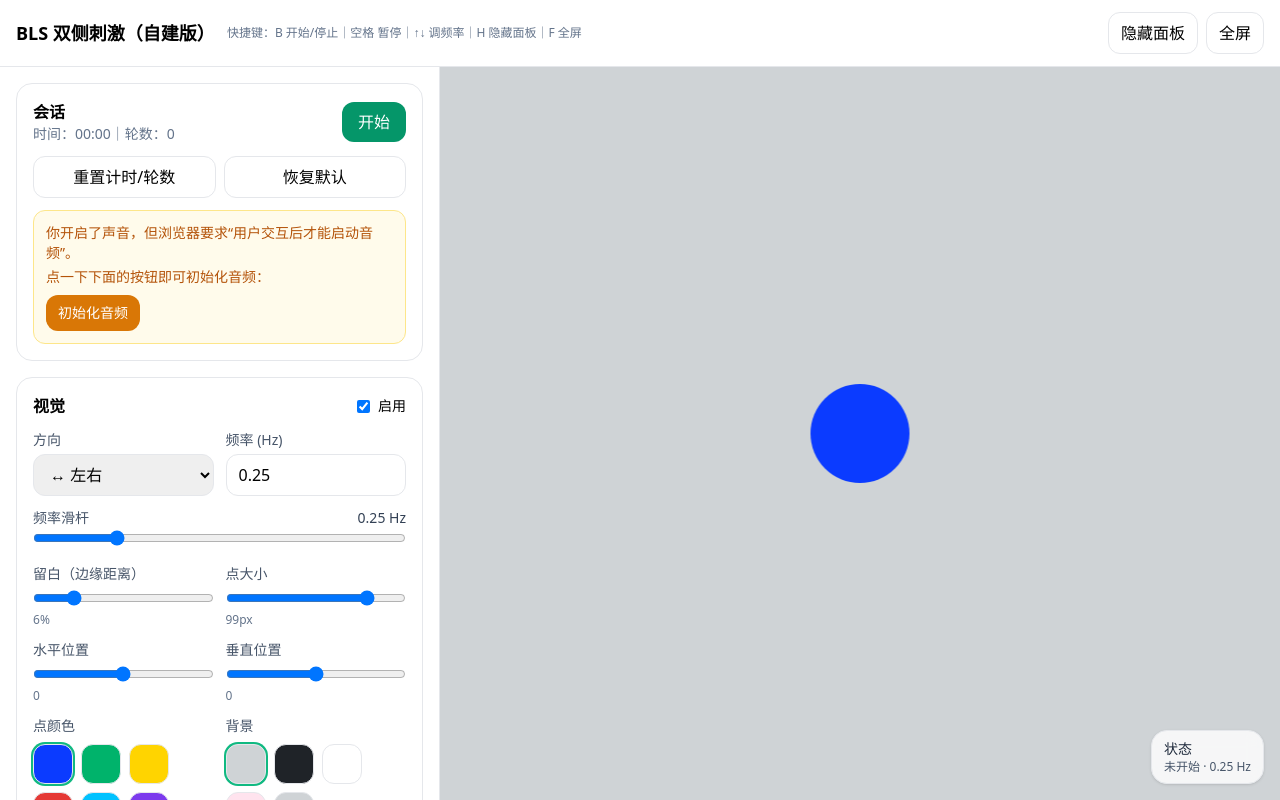
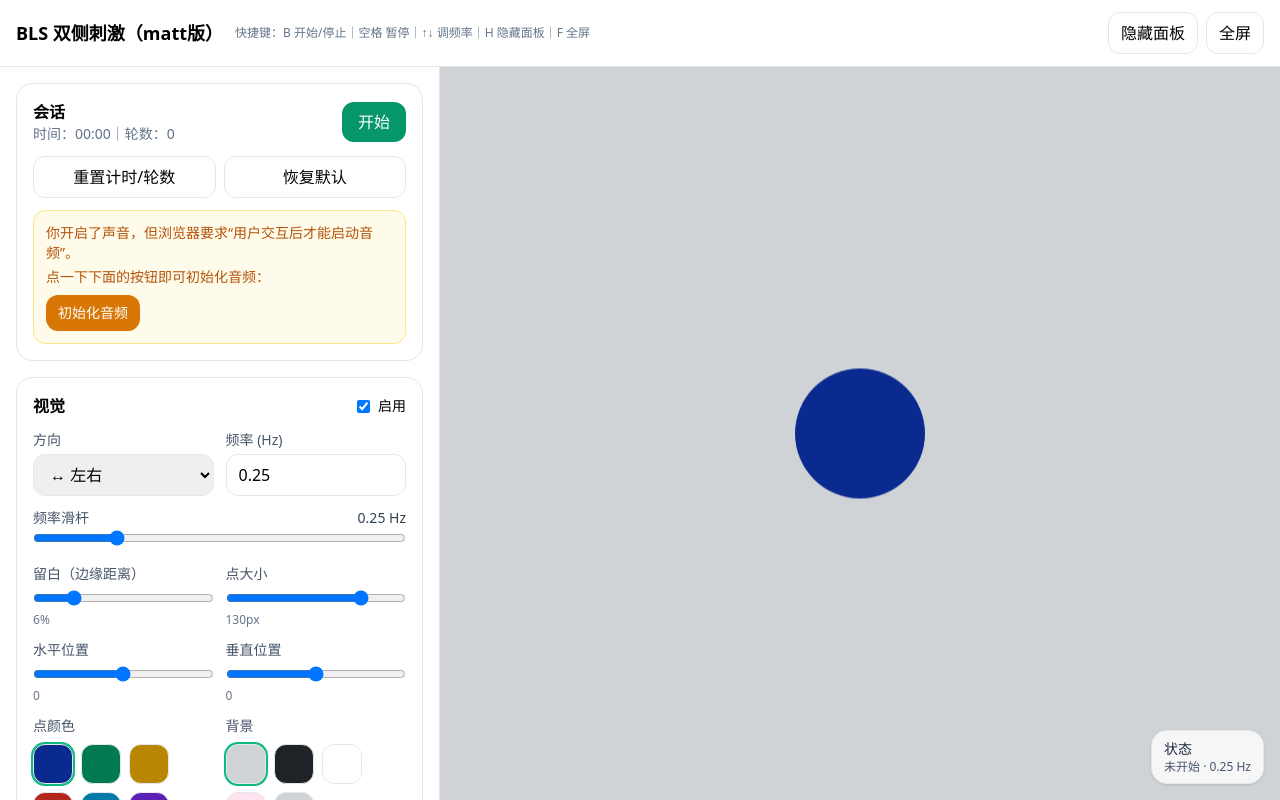
Before and after one commit to matt6wu/emdr, a React (Vite) app: page / in a window 1280 px wide. Built offline with nearby package versions, Linux system fonts and the light colour scheme.

Commit message:
release: v1.0

```diff
--- a/package.json
+++ b/package.json
@@ -1,7 +1,7 @@
 {
   "name": "emdr",
   "private": true,
-  "version": "0.1.0",
+  "version": "1.0.0",
   "type": "module",
   "scripts": {
     "dev": "vite",
--- a/src/App.jsx
+++ b/src/App.jsx
@@ -20,13 +20,13 @@ export default function App() {
   const [direction, setDirection] = useState("lr");
   const [freqHz, setFreqHz] = useState(0.25);
   const [marginPct, setMarginPct] = useState(6);
-  const [dotSize, setDotSize] = useState(99);
+  const [dotSize, setDotSize] = useState(130);
   const [dotColorMode, setDotColorMode] = useState("blue");
   const [dotCustom, setDotCustom] = useState("#3b82f6");
   const [bgMode, setBgMode] = useState("gray");
   const [bgCustom, setBgCustom] = useState("#cfd3d6");
   const [dotEmojiMode, setDotEmojiMode] = useState(false);
-  const [dotEmoji, setDotEmoji] = useState("●");
+  const [dotEmoji, setDotEmoji] = useState("🐵");
   const [posX, setPosX] = useState(0);
   const [posY, setPosY] = useState(0);
 
@@ -200,11 +200,11 @@ export default function App() {
     setPosX(0);
     setPosY(0);
     setMarginPct(6);
-    setDotSize(99);
+    setDotSize(130);
     setDirection("lr");
     setFreqHz(0.25);
     setDotEmojiMode(false);
-    setDotEmoji("●");
+    setDotEmoji("🐵");
     setDotColorMode("blue");
     setBgMode("gray");
     setAudioEnabled(true);
@@ -377,6 +377,8 @@ export default function App() {
           stop={stop}
           togglePaused={() => setPaused((p) => !p)}
           mmss={mmss}
+          randomizeEnabled={randomizeEnabled}
+          setRandomizeEnabled={setRandomizeEnabled}
         />
       </div>
     </div>
--- a/src/components/ControlPanel.jsx
+++ b/src/components/ControlPanel.jsx
@@ -191,8 +191,8 @@ export default function ControlPanel({
             <div className="text-sm text-slate-600 mb-1">点大小</div>
                   <input
                     type="range"
-              min={10}
-              max={120}
+                    min={60}
+                    max={150}
                     step={1}
                     value={dotSize}
                     onChange={(e) => setDotSize(parseInt(e.target.value, 10))}
--- a/src/components/HeaderBar.jsx
+++ b/src/components/HeaderBar.jsx
@@ -4,7 +4,7 @@ export default function HeaderBar({ hideControls, setHideControls, fullscreen, t
   return (
     <div className="w-full px-4 py-3 flex items-center justify-between border-b bg-white">
       <div className="flex items-center gap-3">
-        <div className="font-semibold text-lg">BLS 双侧刺激（自建版）</div>
+        <div className="font-semibold text-lg">BLS 双侧刺激（matt版）</div>
         <div className="text-xs text-slate-500 hidden md:block">
           快捷键：B 开始/停止｜空格 暂停｜↑↓ 调频率｜H 隐藏面板｜F 全屏
         </div>
--- a/src/components/Stage.jsx
+++ b/src/components/Stage.jsx
@@ -16,7 +16,9 @@ export default function Stage({
   start,
   stop,
   togglePaused,
-  mmss
+  mmss,
+  randomizeEnabled,
+  setRandomizeEnabled
 }) {
   return (
     <div className="flex-1 relative h-full">
@@ -74,6 +76,12 @@ export default function Stage({
                 </button>
               </>
             )}
+            <button
+              className="px-3 py-2 rounded-xl border"
+              onClick={() => setRandomizeEnabled((v) => !v)}
+            >
+              {randomizeEnabled ? "随机:开" : "随机:关"}
+            </button>
             <div className="text-sm text-slate-700 tabular-nums">{mmss}</div>
           </div>
         </div>
--- a/src/constants/presets.js
+++ b/src/constants/presets.js
@@ -22,15 +22,15 @@ export const DIRECTIONS = [
 ];
 
 export const DOT_COLORS = [
-  { id: "blue", hex: "#0b3bff", name: "蓝" },
-  { id: "green", hex: "#00b36b", name: "绿" },
-  { id: "yellow", hex: "#ffd400", name: "黄" },
-  { id: "red", hex: "#e53935", name: "红" },
-  { id: "cyan", hex: "#00c2ff", name: "青" },
-  { id: "purple", hex: "#7c3aed", name: "紫" },
-  { id: "orange", hex: "#ff7a00", name: "橙" },
-  { id: "pink", hex: "#ff4d8d", name: "粉" },
-  { id: "lime", hex: "#7bdc00", name: "黄绿" },
+  { id: "blue", hex: "#0a2a8f", name: "深蓝" },
+  { id: "green", hex: "#007a4e", name: "深绿" },
+  { id: "yellow", hex: "#b88600", name: "深黄" },
+  { id: "red", hex: "#b3261e", name: "深红" },
+  { id: "cyan", hex: "#007aa6", name: "深青" },
+  { id: "purple", hex: "#5b21b6", name: "深紫" },
+  { id: "orange", hex: "#c24b00", name: "深橙" },
+  { id: "pink", hex: "#b31b5f", name: "深粉" },
+  { id: "lime", hex: "#4f8f00", name: "深黄绿" },
   { id: "custom", hex: "#ffffff", name: "自定义" }
 ];
 
@@ -42,4 +42,21 @@ export const BG_COLORS = [
   { id: "custom", hex: "#000000", name: "自定义" }
 ];
 
-export const DEFAULT_EMOJI_CHOICES = ["●", "🐵", "🐶", "🐱", "🦄", "⭐", "🌙", "🟦", "🟢", "🟡", "🔴"];
+export const DEFAULT_EMOJI_CHOICES = [
+  "🐵",
+  "🐶",
+  "🐱",
+  "🦊",
+  "🐼",
+  "🦄",
+  "🐧",
+  "🐸",
+  "⭐",
+  "🌙",
+  "🪐",
+  "☀️",
+  "🟦",
+  "🟢",
+  "🟡",
+  "🔴"
+];
```
Lines whose indentation alone changed are shown as unchanged.
